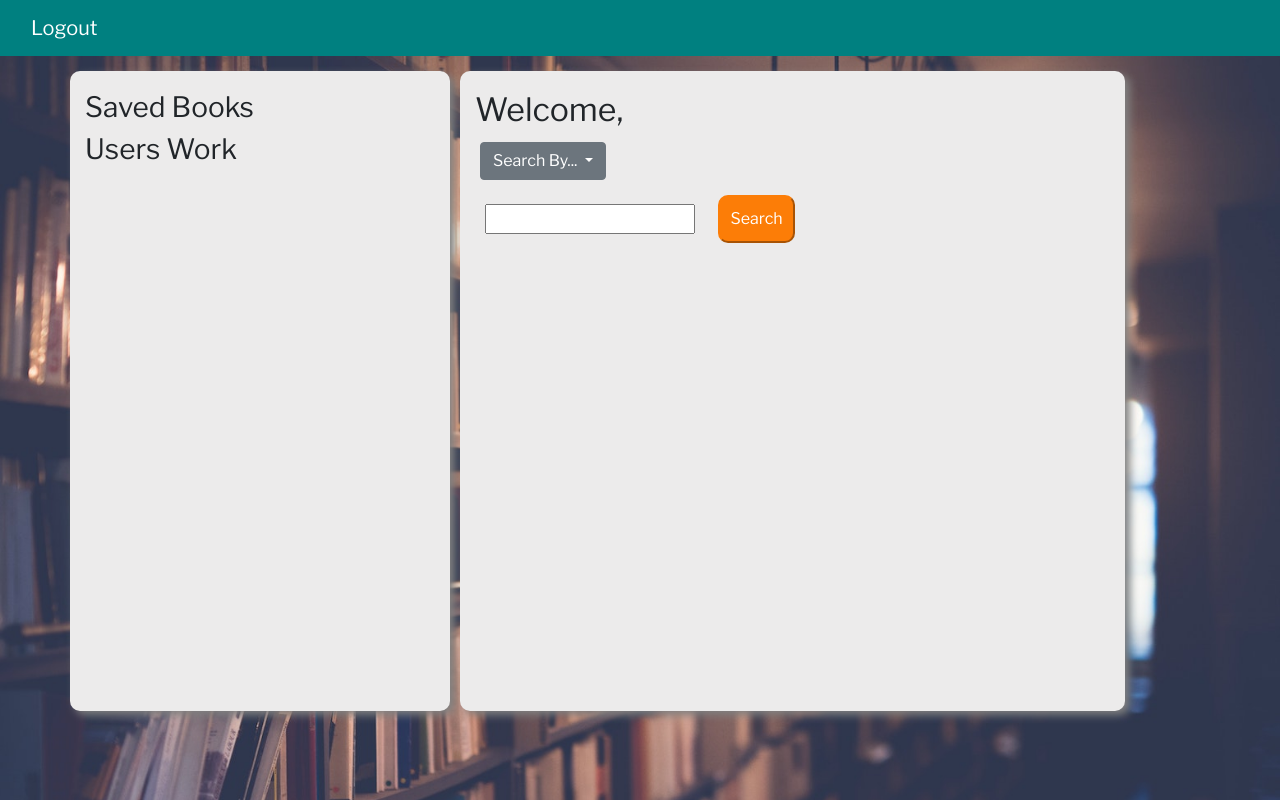
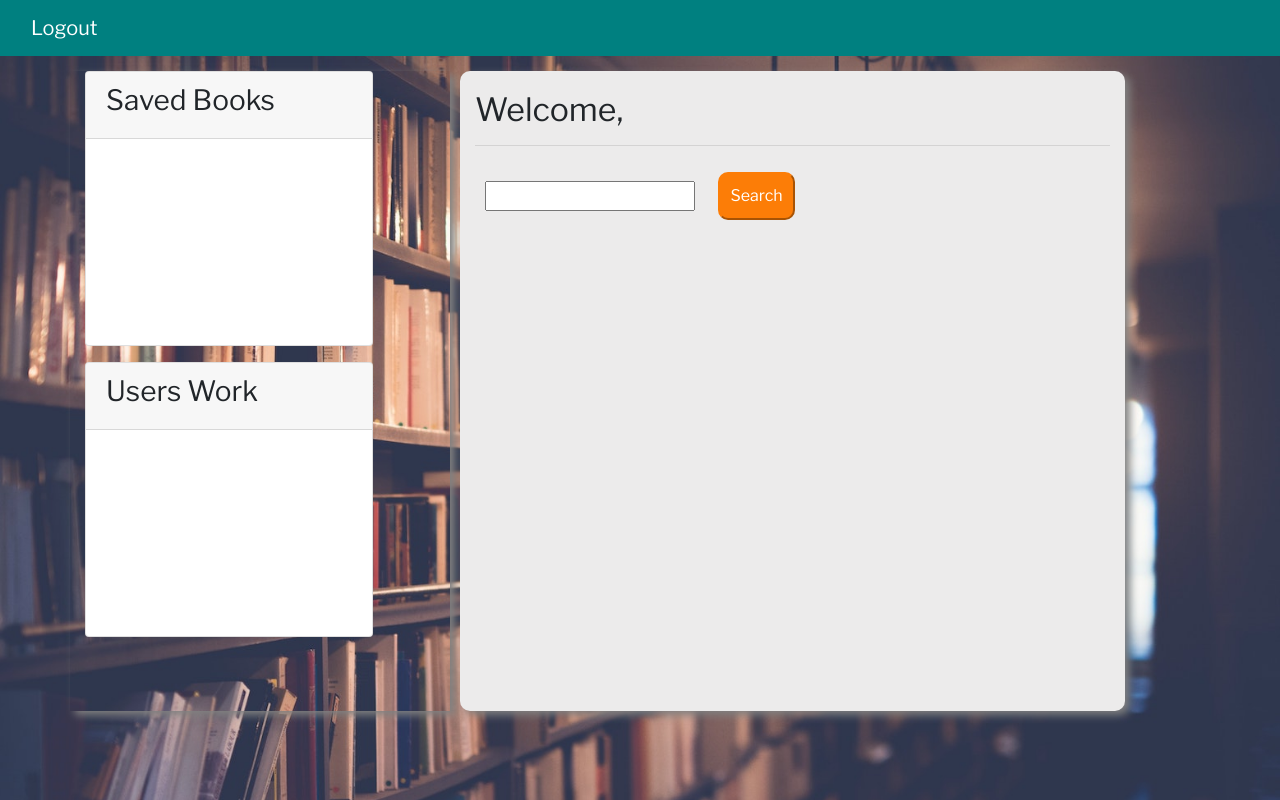
Before and after one commit to superrmatt/BookWorm, a website: page public/members.html in a window 1280 px wide. Drawn offline with nearby package versions, Linux system fonts and the light colour scheme; no server answers.

Commit message:
some nonsense and some layout changes

```diff
--- a/public/members.html
+++ b/public/members.html
@@ -6,10 +6,9 @@
   <meta charset="UTF-8">
   <meta name="viewport" content="width=device-width, initial-scale=1">
   <link href="https://fonts.googleapis.com/css?family=Libre+Franklin&display=swap" rel="stylesheet">
- <link href="stylesheets/style.css" rel="stylesheet">
- <link rel="stylesheet" href="https://stackpath.bootstrapcdn.com/bootstrap/4.3.1/css/bootstrap.min.css"
-  integrity="sha384-ggOyR0iXCbMQv3Xipma34MD+dH/1fQ784/j6cY/iJTQUOhcWr7x9JvoRxT2MZw1T" crossorigin="anonymous">
-
+  <link href="stylesheets/style.css" rel="stylesheet">
+  <link rel="stylesheet" href="https://stackpath.bootstrapcdn.com/bootstrap/4.3.1/css/bootstrap.min.css"
+    integrity="sha384-ggOyR0iXCbMQv3Xipma34MD+dH/1fQ784/j6cY/iJTQUOhcWr7x9JvoRxT2MZw1T" crossorigin="anonymous">
 </head>
 
 <body id="membersBackground">
@@ -25,9 +24,11 @@
 
   <div class="container">
     <div class="row">
-<!------------------Saved Searches and User work---->
-      <div class="userSaved col-md-4">
-        <div class="savedBooks">
+      <!------------------Saved Searches and User work---->
+      <div class="userSaved col-md-4 overflow-auto">
+
+
+        <!-- <div class="savedBooks">
           <h3>Saved Books</h3>
           <div class="savedBooksList">
           </div>
@@ -37,42 +38,68 @@
           <h3>Users Work</h3>
           <div class="savedWorkList">
         </div>
+        </div> -->
+
+        <div class="card mb-3 overflow-auto" style="max-width: 18rem; height:275px;">
+          <div class="card-header"><h3>Saved Books</h3></div>
+          <div class="card-body">
+            <div class="savedBooks">
+              <div class="savedBooksList">
+
+              </div>
+            </div>
+          </div>
         </div>
+
+        <div class="card mb-3 overflow-auto" style="max-width: 18rem; height:275px;">
+          <div class="card-header"><h3>Users Work</h3></div>
+          <div class="card-body">
+            <div class="usersWork">
+              <div class="savedWorkList">
+
+              </div>
+            </div>
+          </div>
+        </div>
+
+
       </div>
 
-<!--------------Main Book Search Div--------------->
+      <!--------------Main Book Search Div--------------->
       <div class="mainBookSearch overflow-auto col-md-7">
         <h2>Welcome, <span class="member-name"></span></h2>
+      <hr>
 
-        <!------------>
-          <div class="dropdown">
+        <!-- <div class="dropdown">
             <button class="btn btn-secondary dropdown-toggle" type="button" id="dropdownMenu2" data-toggle="dropdown" aria-haspopup="true" aria-expanded="false">
               Search By...
             </button>
             <div class="dropdown-menu" aria-labelledby="dropdownMenu2">
               <ul>
-                <li><button class="dropdown-item" type="button">Title</button></li>
-                <li><button class="dropdown-item" type="button">Author</button></li>
-                <li><button class="dropdown-item" type="button">Genre</button></li>
+                <li><button class="searchByTitle add-new dropdown-item" type="button">Title</button></li>
+                <li><button class="searchByAuthor add-new dropdown-item" type="button">Author</button></li>
               </ul>
             </div>
-            </div>
-        <!------------>
+            </div> -->
+
+
 
         <div class="new-book-section">
+            <input type="text" id="book-name">
+            <button class="add-new">Search</button>
+            <!-- <button class="searchByTitle" type="button">Title</button>
+            <button class="searchByAuthor" type="button">Author</button> -->
+
           <form class="member-list">
 
           </form>
         </div>
-        <input type="text" id="book-name">
-        <button class="add-new">Search</button>
       </div>
-
     </div>
   </div>
 
   <script src="https://cdnjs.cloudflare.com/ajax/libs/jquery/3.2.1/jquery.min.js"></script>
   <script type="text/javascript" src="js/members.js"></script>
+</body>
 
-</body>
 </html>
--- a/public/stylesheets/style.css
+++ b/public/stylesheets/style.css
@@ -32,13 +32,11 @@ form.signup, form.login {  margin-top: 50px;
                   height: 80vh;
 }
 
-.userSaved {  background-color:rgb(236, 235, 235);
-              border-radius: 10px;
+.userSaved {
               float:left;
               box-shadow: 5px 4px 8px gray;
               margin-top: 15px;
               margin-right: 10px;
-              padding:20px;
 }
 
 body { background-color: rgba(255, 252, 221, 0.911);
```
Also changed, not shown: public/js/members.js (+97 -0 lines).
